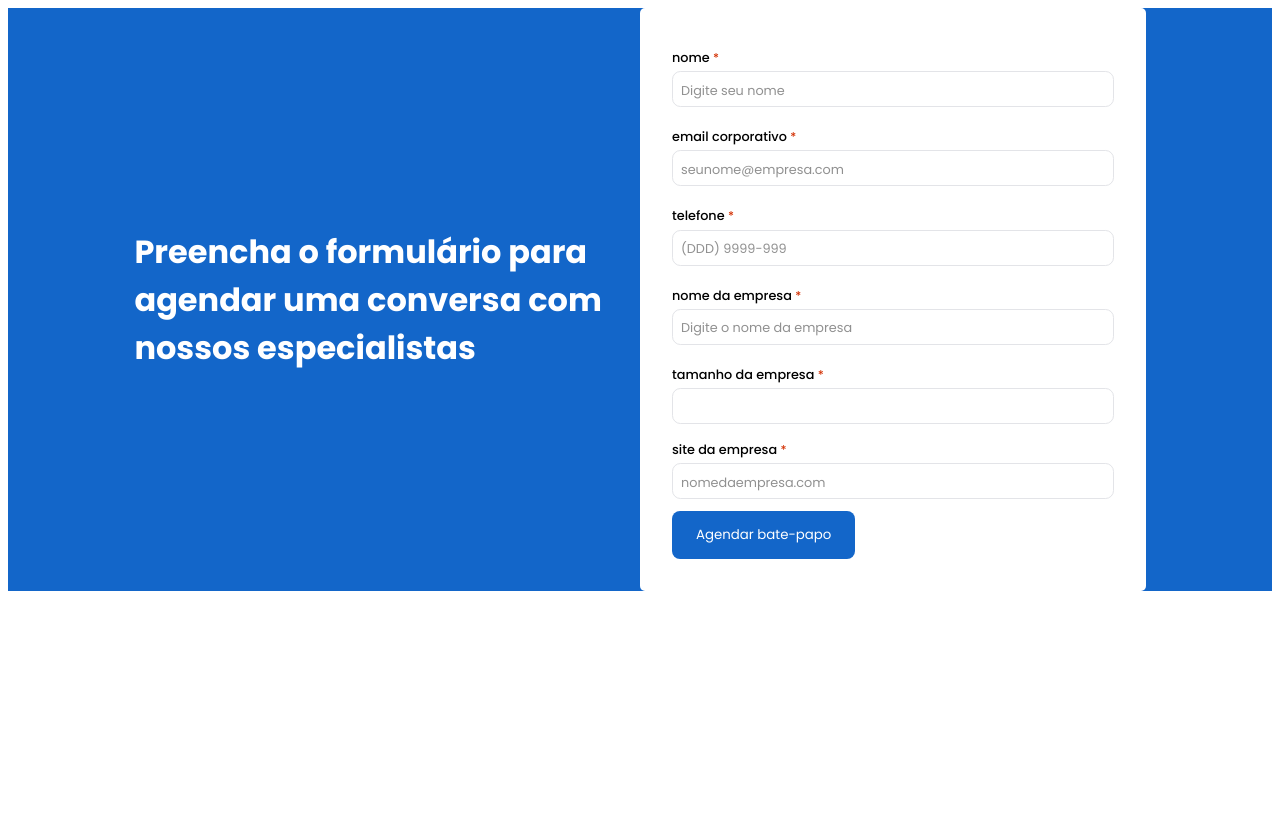
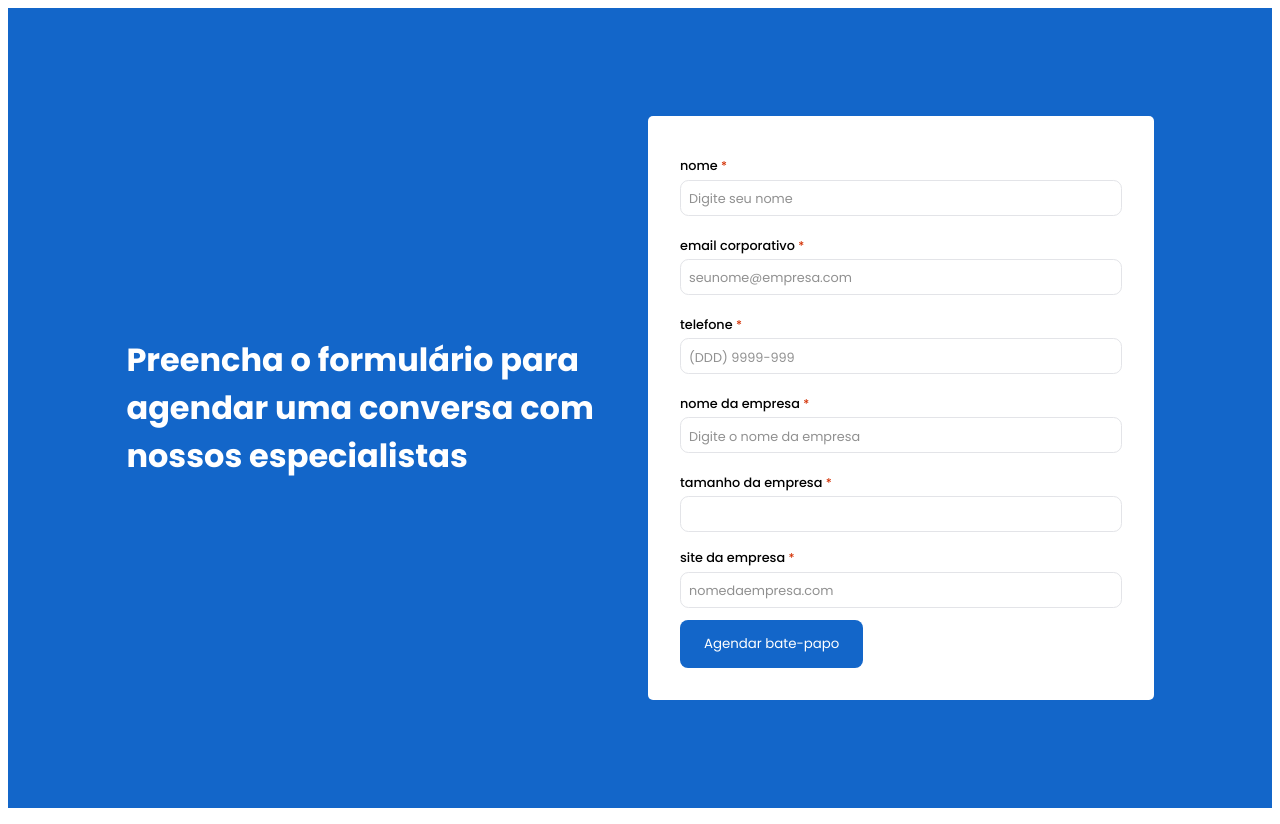
Before and after one commit to octamktdev/lead-form-with-verification, a plain HTML site: page index.html in a window 1280 px wide. Before the commit the page ends 800 px from the top, so only its background shows below. Drawn offline with Linux system fonts and the light colour scheme.

Commit message:
aumentando tamanho da tela

```diff
--- a/style.css
+++ b/style.css
@@ -29,6 +29,8 @@
     flex-direction: row;
     justify-content: center;
     align-items: center;
+    height: 100vh;
+    column-gap: 1rem;
 
     .col-md-4{
        width: 40%;
```
